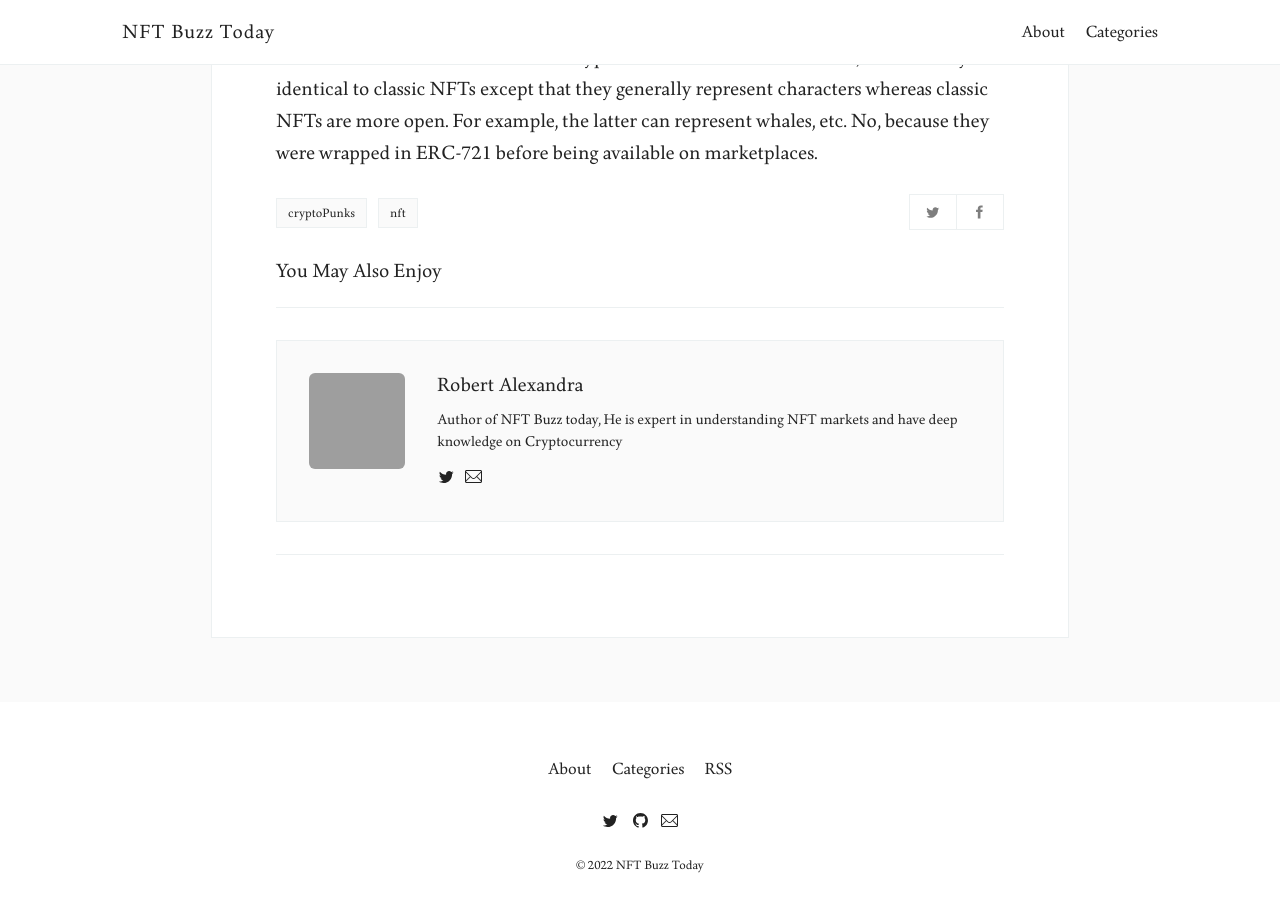
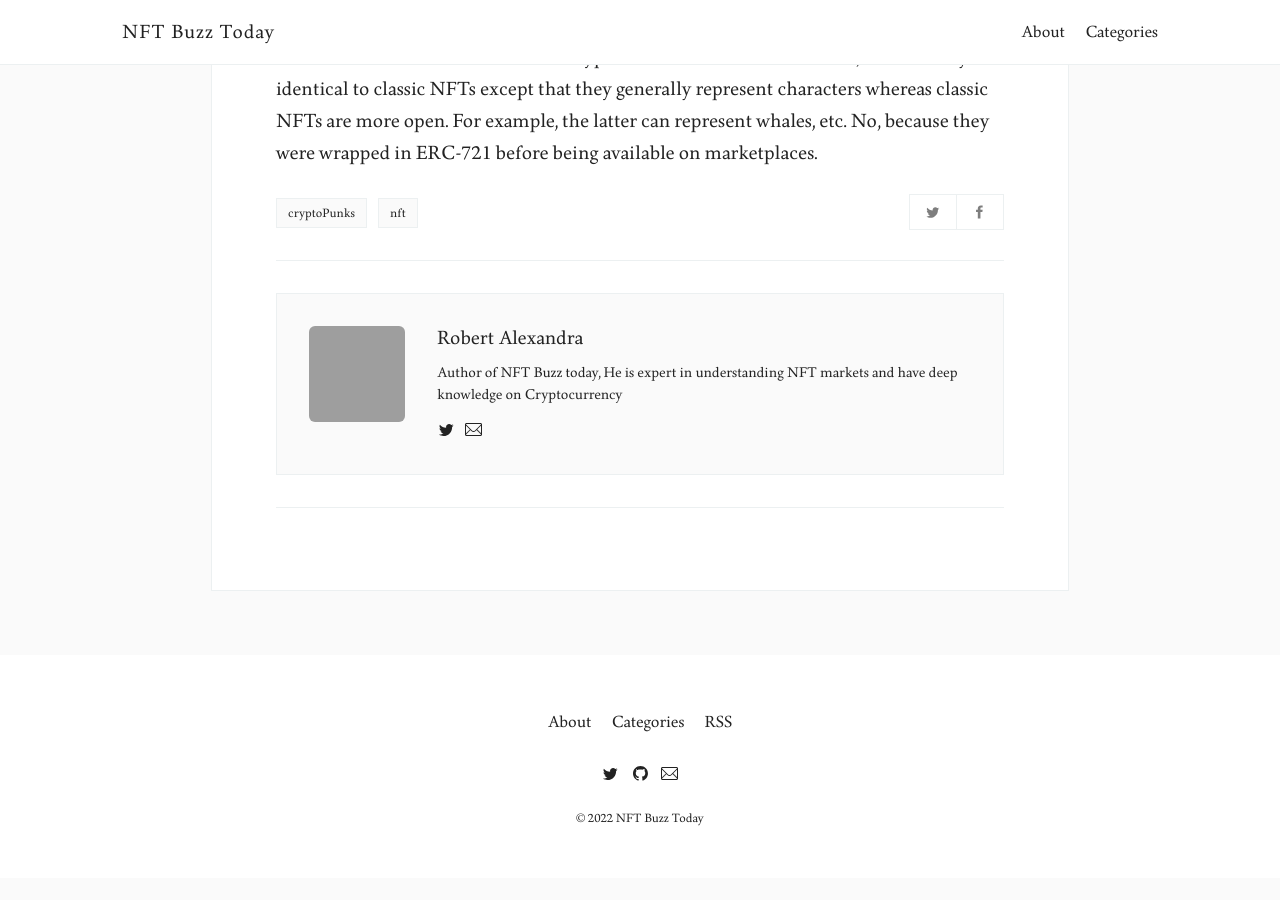
Before and after one commit to NFTBuzz/nftbuzz.github.io, a Jekyll site: the page built from _posts/2022-03-29-Are-CryptoPunks-NFTs-really-NFTs.md, in a window 1280 px wide and 900 px high, scrolled down 2552 px. Built offline with Jekyll 4.4.1, drawn with Linux system fonts in a browser that asks for light colours; after the commit the page ends 3430 px from its top, so only the background shows below that; grey boxes are pictures that could not be loaded.

Commit message:
Update post.html

```diff
--- a/_layouts/post.html
+++ b/_layouts/post.html
@@ -60,44 +60,6 @@ layout: default
           </div>
           <div class="column large-2">{% include share.html %}</div>
         </div>
-        <div class="relatedPosts">
-
-<h4>You May Also Enjoy</h4>
-
-{% assign maxRelated = 4 %}
-{% assign minCommonTags =  2 %}
-{% assign maxRelatedCounter = 0 %}
-
-{% for post in site.posts %}
-
-    {% assign sameTagCount = 0 %}
-    {% assign commonTags = '' %}
-
-    {% for category in post.categories %}
-      {% if post.url != page.url %}
-        {% if page.categories contains category %}
-          {% assign sameTagCount = sameTagCount | plus: 1 %}
-          {% capture tagmarkup %} <span class="label label-default">{{ category }}</span> {% endcapture %}
-          {% assign commonTags = commonTags | append: tagmarkup %}
-        {% endif %}
-      {% endif %}
-    {% endfor %}
-
-    {% if sameTagCount >= minCommonTags %}
-      <div>
-      <h5><a href="{{ site.baseurl }}{{ post.url }}">{{ post.title }}{{ commonTags }}</a></h5>
-      </div>
-      {% assign maxRelatedCounter = maxRelatedCounter | plus: 1 %}
-      {% if maxRelatedCounter >= maxRelated %}
-        {% break %}
-      {% endif %}
-    {% endif %}
-
-  {% endfor %}
-
-</div>
-
-
 
         <hr />
 
```
